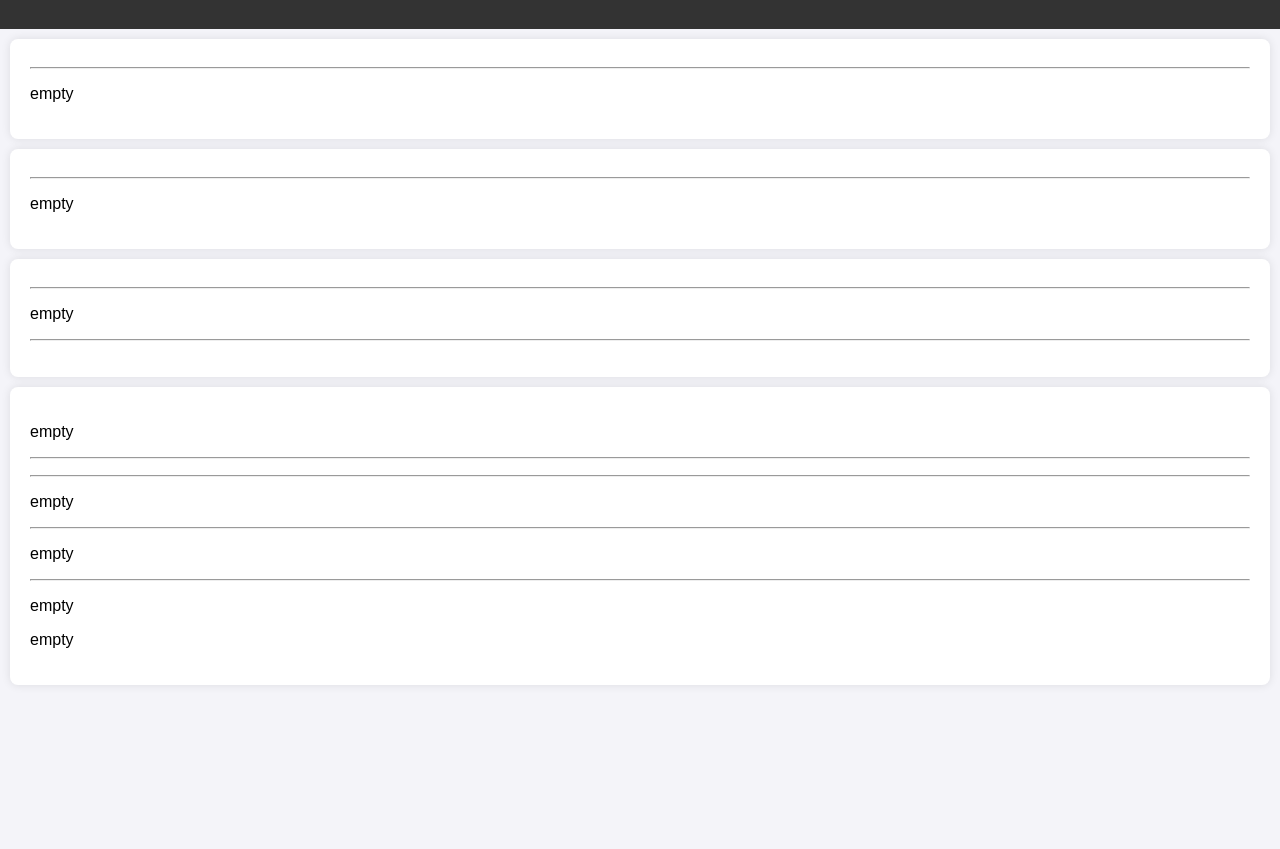
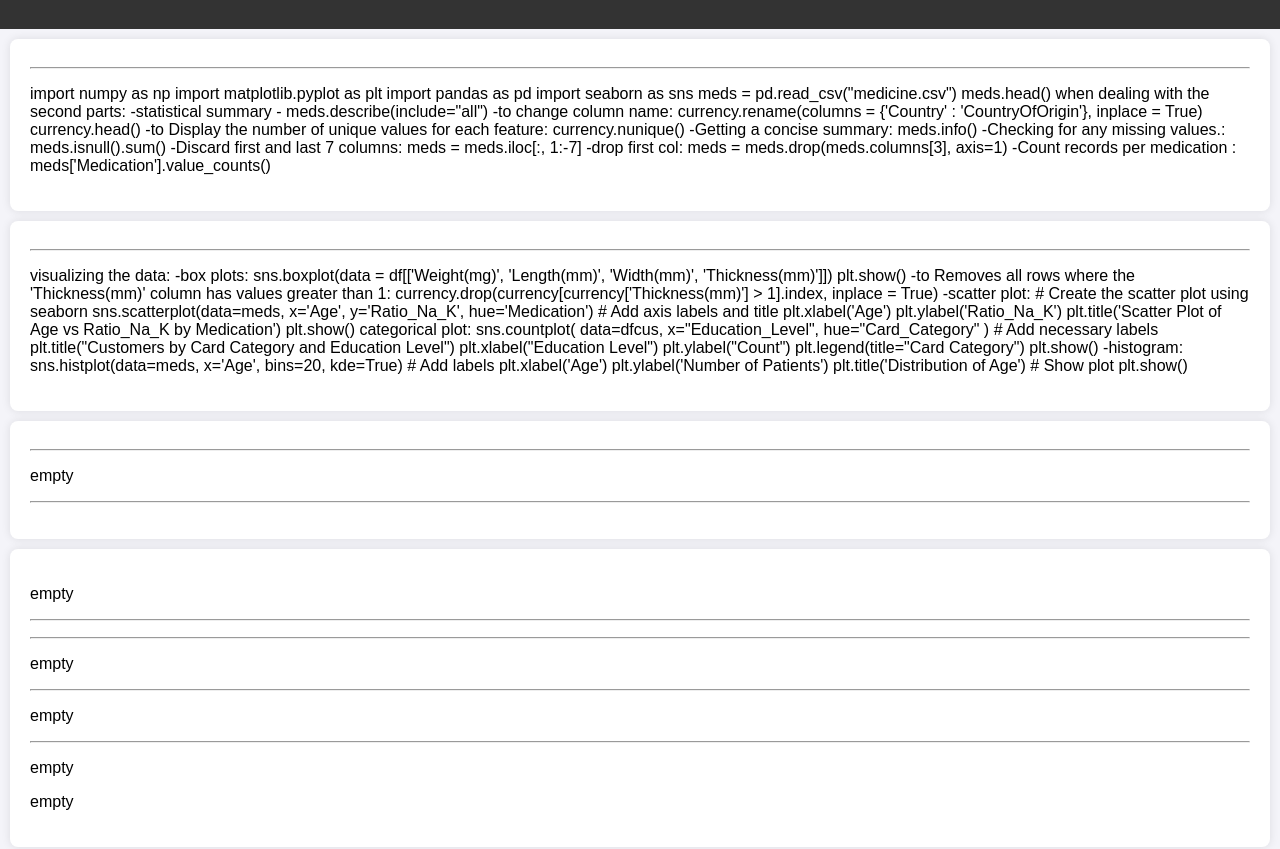
Before and after one commit to amogelangseipone/datascience, a plain HTML site: page index.html in a window 1280 px wide. Shown: the part 71-920 px from the top of the page. Before the commit the page ends 800 px from the top, so only its background shows below. Drawn offline with Linux system fonts and the light colour scheme.

Commit message:
Update index.html

```diff
--- a/index.html
+++ b/index.html
@@ -13,15 +13,66 @@
 
     <section id="data-inspection">
         <hr/>
-        <p>empty
+        <p>import numpy as np
+import matplotlib.pyplot as plt
+            import pandas as pd
+            import seaborn as sns
+            meds = pd.read_csv("medicine.csv")
+        meds.head()
+
+            when dealing with the second parts:
+            -statistical summary - meds.describe(include="all")
+-to change column name: currency.rename(columns = {'Country' : 'CountryOfOrigin'}, inplace = True)
+currency.head()
+-to Display the number of unique values for each feature: currency.nunique()
+            -Getting a concise summary: meds.info()
+            -Checking for any missing values.: meds.isnull().sum()
+-Discard first and last 7 columns: meds = meds.iloc[:, 1:-7]
+            -drop first col: meds = meds.drop(meds.columns[3], axis=1)
+-Count records per medication : meds['Medication'].value_counts()
 </p>
 
     </section>
 
     <section id="game-outcomes">
        <hr/>
-        <p>empty
-</p>
+        <p>visualizing the data:
+-box plots: sns.boxplot(data = df[['Weight(mg)', 'Length(mm)', 'Width(mm)', 'Thickness(mm)']])
+plt.show()
+            -to Removes all rows where the 'Thickness(mm)' column has values greater than 1: currency.drop(currency[currency['Thickness(mm)'] > 1].index, inplace = True)
+-scatter plot:
+# Create the scatter plot using seaborn
+sns.scatterplot(data=meds, x='Age', y='Ratio_Na_K', hue='Medication')
+# Add axis labels and title
+plt.xlabel('Age')
+plt.ylabel('Ratio_Na_K')
+plt.title('Scatter Plot of Age vs Ratio_Na_K by Medication')
+plt.show()
+            categorical plot: sns.countplot(
+    data=dfcus,
+    x="Education_Level",
+    hue="Card_Category"
+)
+
+# Add necessary labels
+plt.title("Customers by Card Category and Education Level")
+plt.xlabel("Education Level")
+plt.ylabel("Count")
+plt.legend(title="Card Category")
+
+plt.show()
+            -histogram: sns.histplot(data=meds, x='Age', bins=20, kde=True)
+
+# Add labels
+plt.xlabel('Age')
+plt.ylabel('Number of Patients')
+plt.title('Distribution of Age')
+
+# Show plot
+plt.show()
+
+        </p>
+        <p></p>
 
     </section>
 
```
